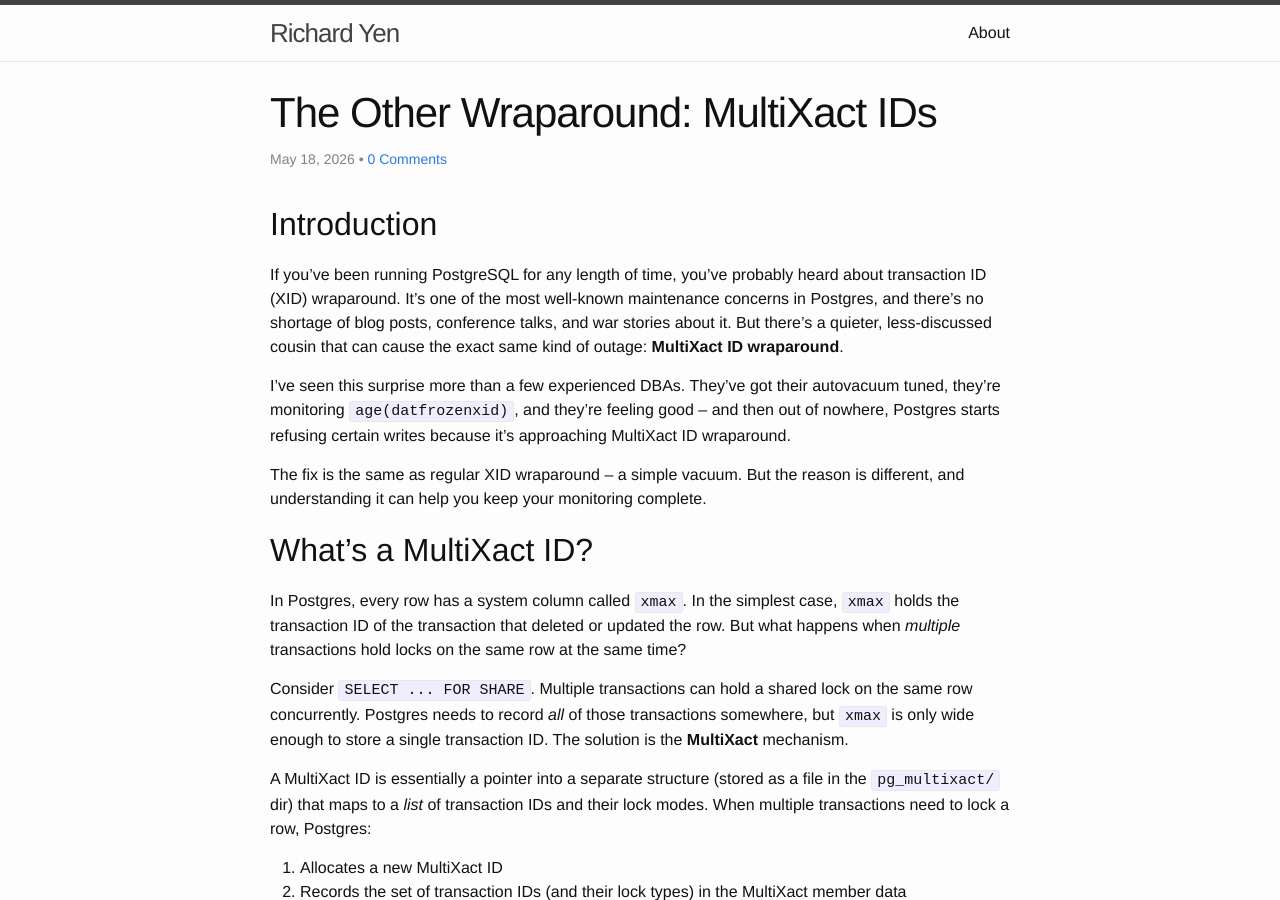
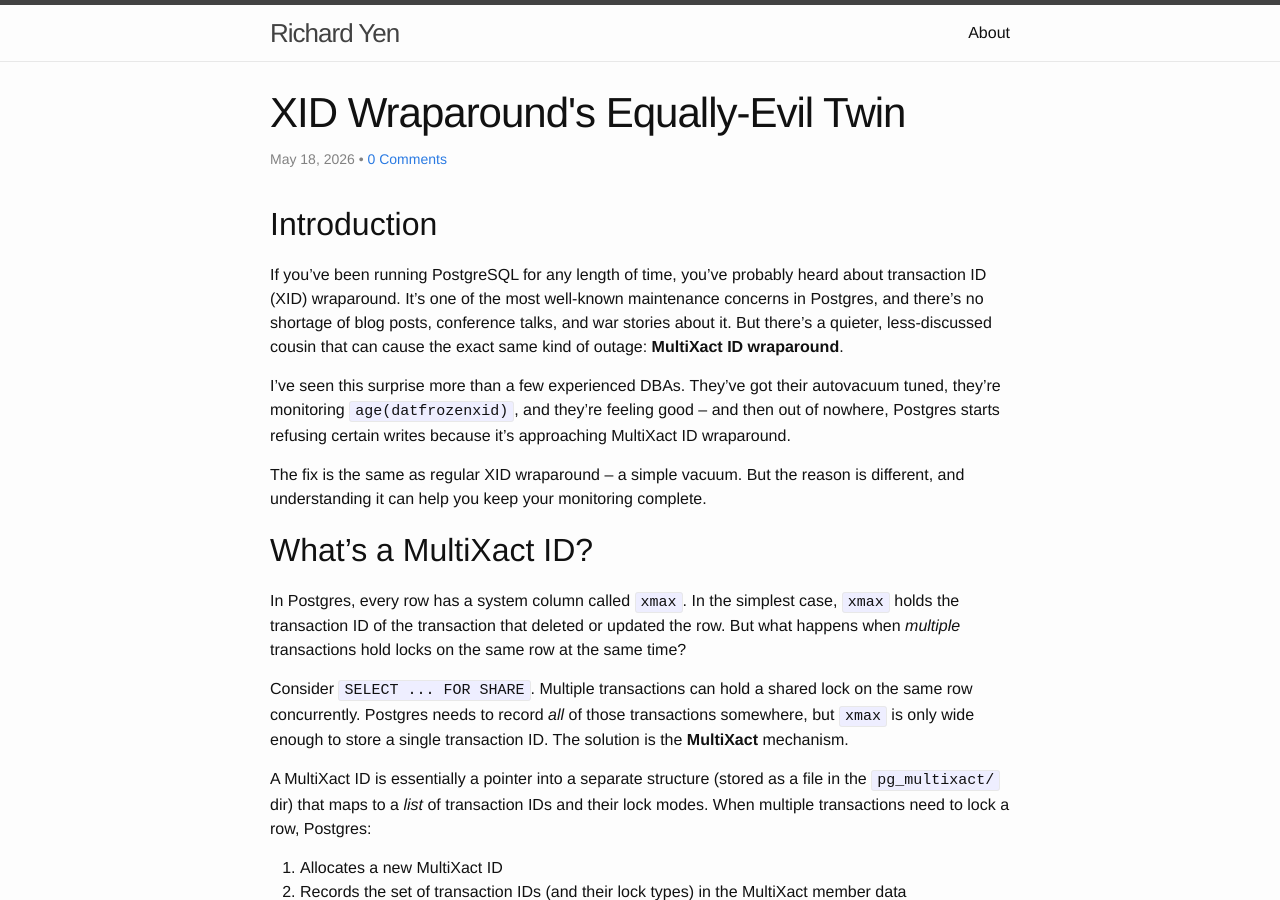
Before and after one commit to richyen/richyen.github.io, a Jekyll site: the page built from _posts/2026-05-18-multixact_wraparound.markdown, in a window 1280 px wide and 900 px high. Built offline with Jekyll 4.4.1, drawn with Linux system fonts in a browser that asks for light colours; comment, search, counter and statistics services are not loaded.

Commit message:
Update title

```diff
--- a/_posts/2026-05-18-multixact_wraparound.markdown
+++ b/_posts/2026-05-18-multixact_wraparound.markdown
@@ -1,6 +1,6 @@
 ---
 layout: post
-title:  "The Other Wraparound: MultiXact IDs"
+title:  "XID Wraparound's Equally-Evil Twin"
 date:   2026-05-18 00:00:00 -0600
 tags: PostgreSQL postgres vacuum multixact wraparound maintenance autovacuum
 comments: true
```
